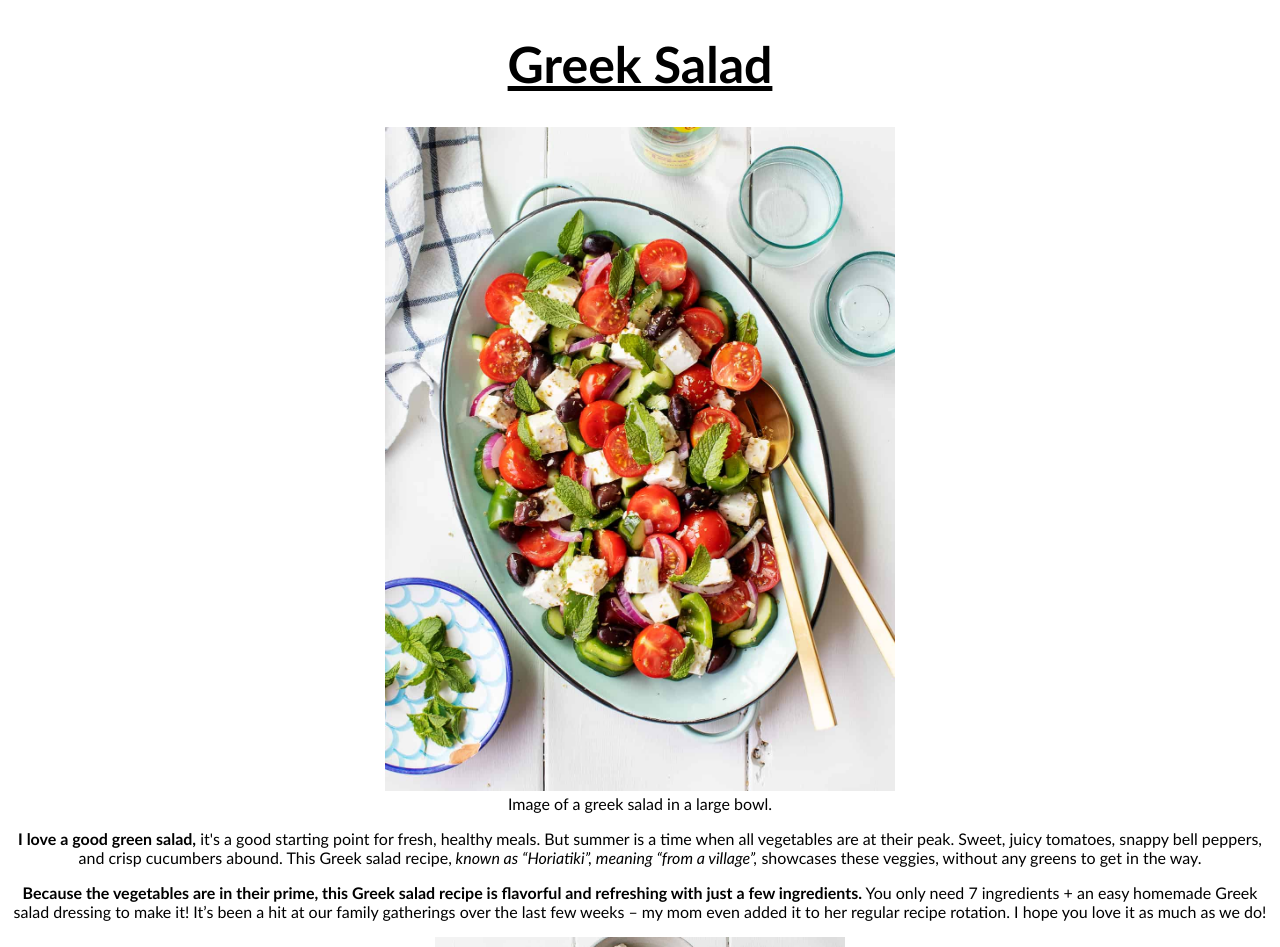
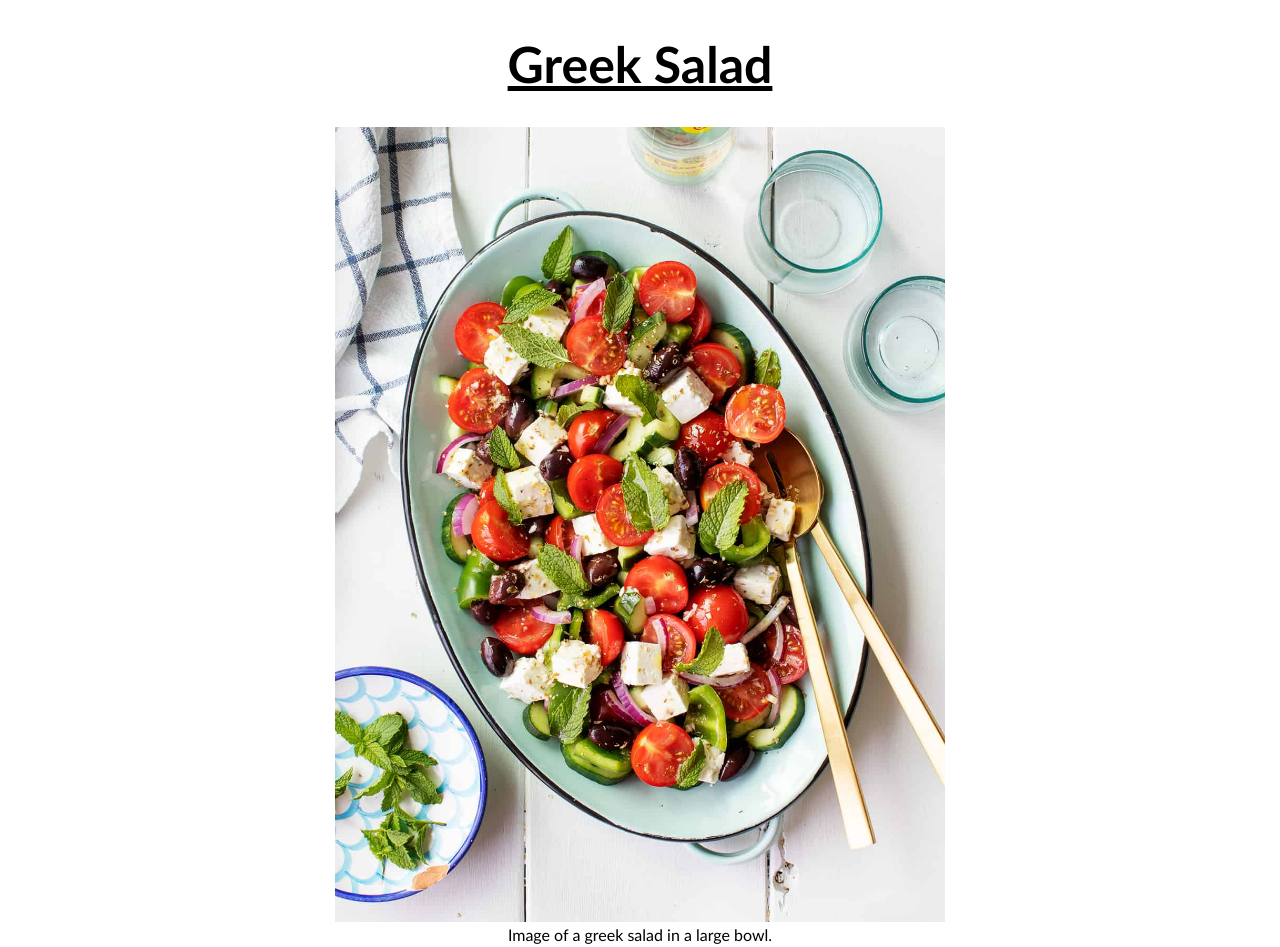
Before and after one commit to herveth/odin-recipes, a plain HTML site: page recipes/greek-salad.html in a window 1280 px wide. Shown: the top 947 px of the page. Drawn offline with Linux system fonts and the light colour scheme.

Commit message:
added style the the greek salad and the ratatouille.

```diff
--- a/recipes/greek-salad.html
+++ b/recipes/greek-salad.html
@@ -14,7 +14,7 @@
 
     <figure>
 
-        <img src="images/greek-salad.jpg" alt="Image of a greek salad dish in a bowl" height="auto" width="510">
+        <img src="images/greek-salad.jpg" alt="Image of a greek salad dish in a bowl" height="auto" width="610">
 
         <figcaption>Image of a greek salad in a large bowl.</figcaption>
 
--- a/recipes/style1.css
+++ b/recipes/style1.css
@@ -8,3 +8,8 @@ h1 {
     font-size: 50px;
     text-decoration: underline;
 }
+
+p {
+    margin-left: 10em;
+    margin-right: 10em;
+}
--- a/recipes/style2.css
+++ b/recipes/style2.css
@@ -0,0 +1,15 @@
+body {
+    text-align: center;
+    font-family: 'Trebuchet MS', 'Lucida Grande', 'Lucida Sans', Arial, serif;
+
+}
+
+h1 {
+    font-size: 50px;
+    text-decoration: underline;
+}
+
+p {
+    margin-left: 10em;
+    margin-right: 10em;
+}
--- a/styles.css
+++ b/styles.css
@@ -7,3 +7,7 @@ body {
 h1 {
     font-size: 50px;
 }
+
+ul {
+    list-style-type: circle;
+}
```
Also changed, not shown: index.html (+3 -3 lines).
